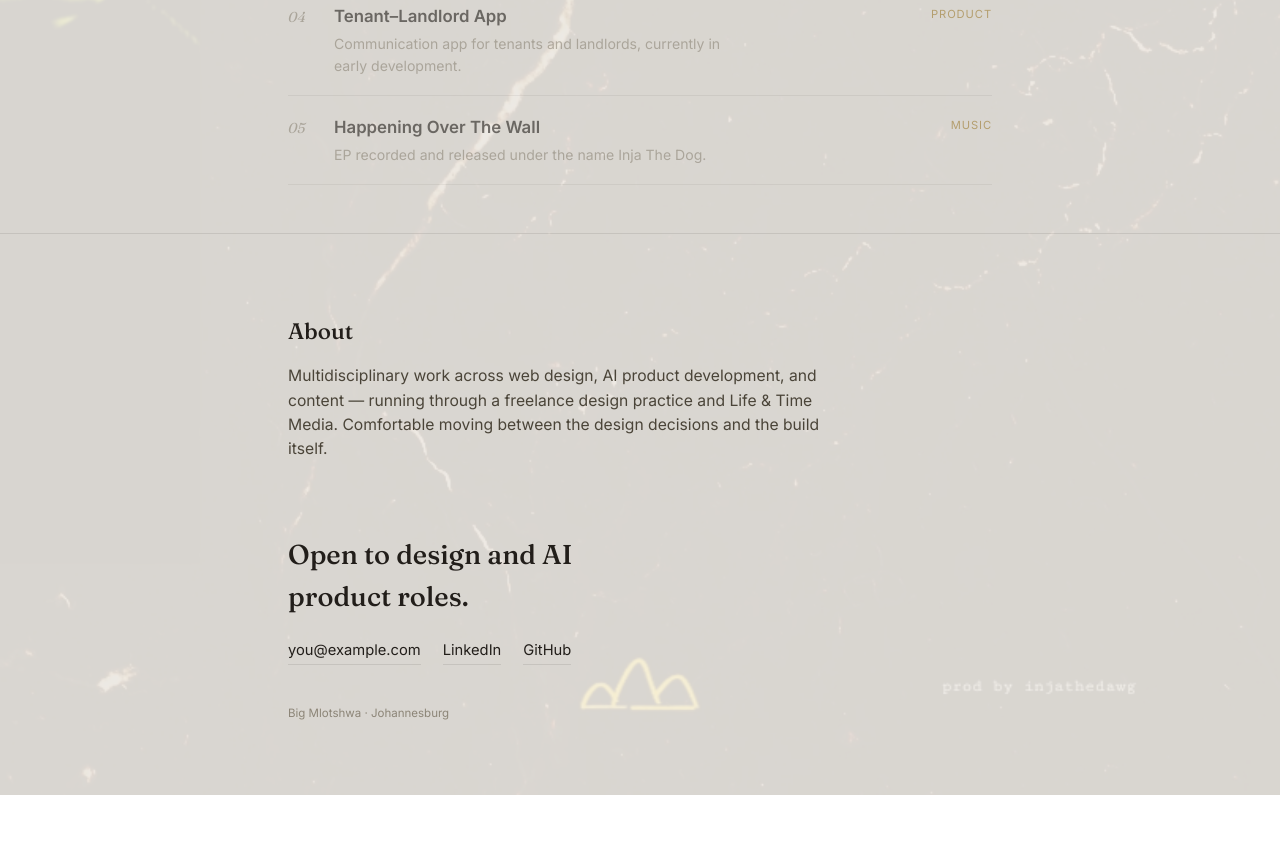
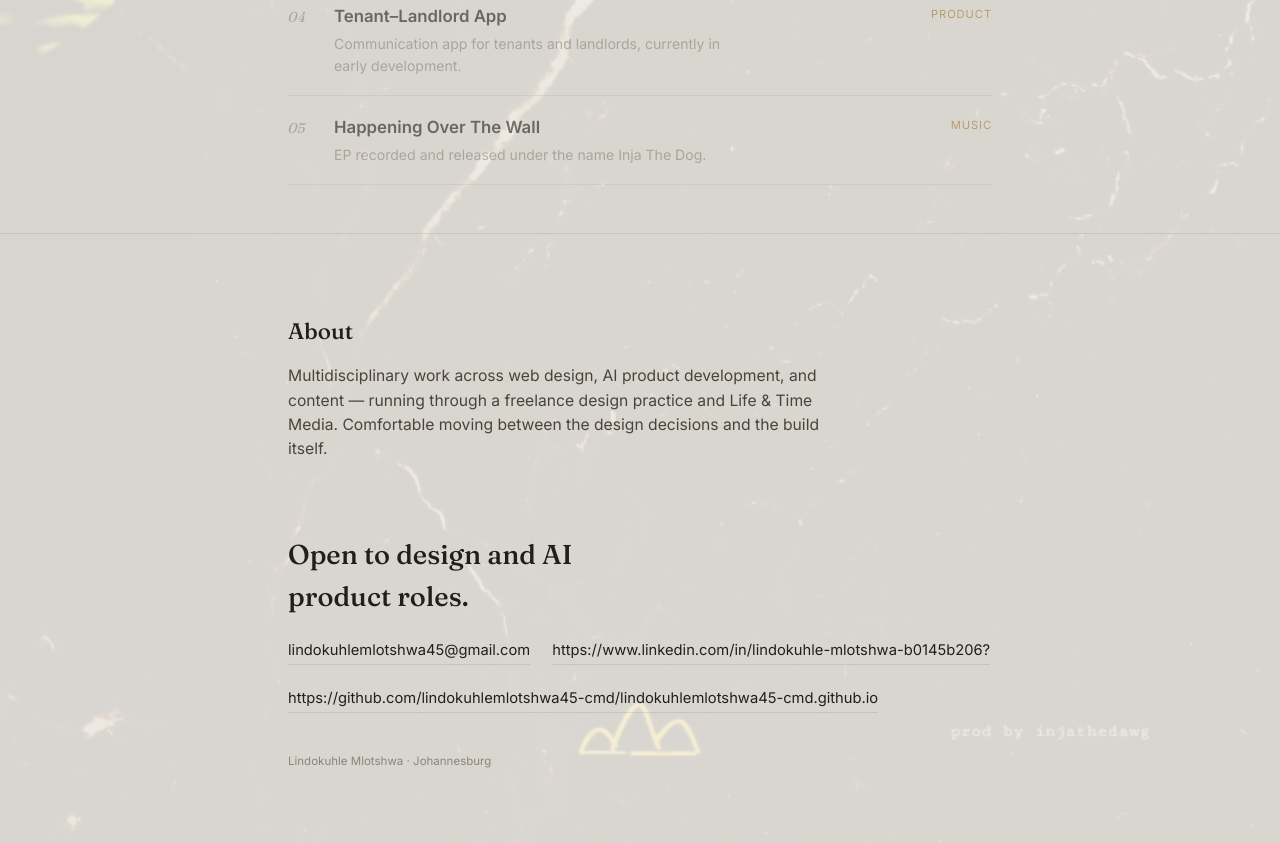
Before and after one commit to lindokuhlemlotshwa45-cmd/lindokuhlemlotshwa.github.io, a plain HTML site: page index.html in a window 1280 px wide. Shown: the part 911-1754 px from the top of the page. Before the commit the page ends 1706 px from the top, so only its background shows below. Drawn offline with Linux system fonts and the light colour scheme.

Commit message:
Update index.html

```diff
--- a/index.html
+++ b/index.html
@@ -3,7 +3,7 @@
 <head>
 <meta charset="UTF-8">
 <meta name="viewport" content="width=device-width, initial-scale=1.0">
-<title>Big Mlotshwa — Designer &amp; Builder</title>
+<title>Lindokuhle Mlotshwa — Designer &amp; Builder</title>
 <link rel="preconnect" href="https://fonts.googleapis.com">
 <link rel="preconnect" href="https://fonts.gstatic.com" crossorigin>
 <link href="https://fonts.googleapis.com/css2?family=Fraunces:ital,opsz,wght@0,9..144,400;0,9..144,500;1,9..144,400&family=Inter:wght@400;500;600&display=swap" rel="stylesheet">
@@ -200,7 +200,7 @@
 
 <nav>
   <div class="wrap">
-    <div class="brand">Big Mlotshwa</div>
+    <div class="brand">Lindokuhle Mlotshwa</div>
     <div class="navlinks">
       <a href="#work">Work</a>
       <a href="#about">About</a>
@@ -266,16 +266,16 @@
   </div>
 </section>
 
-<footer id="contact">
+<footer id="0639671659">
   <div class="wrap">
     <h2>Open to design and AI product roles.</h2>
     <div class="contact-links">
       <!-- Replace with your real details -->
-      <a href="mailto:you@example.com">you@example.com</a>
-      <a href="#" target="_blank" rel="noopener">LinkedIn</a>
-      <a href="#" target="_blank" rel="noopener">GitHub</a>
+      <a href="mailto:you@example.com">lindokuhlemlotshwa45@gmail.com</a>
+      <a href="#" target="_blank" rel="noopener">https://www.linkedin.com/in/lindokuhle-mlotshwa-b0145b206?</a>
+      <a href="#" target="_blank" rel="noopener">https://github.com/lindokuhlemlotshwa45-cmd/lindokuhlemlotshwa45-cmd.github.io</a>
     </div>
-    <div class="fineprint">Big Mlotshwa · Johannesburg</div>
+    <div class="fineprint">Lindokuhle Mlotshwa · Johannesburg</div>
   </div>
 </footer>
 
```
